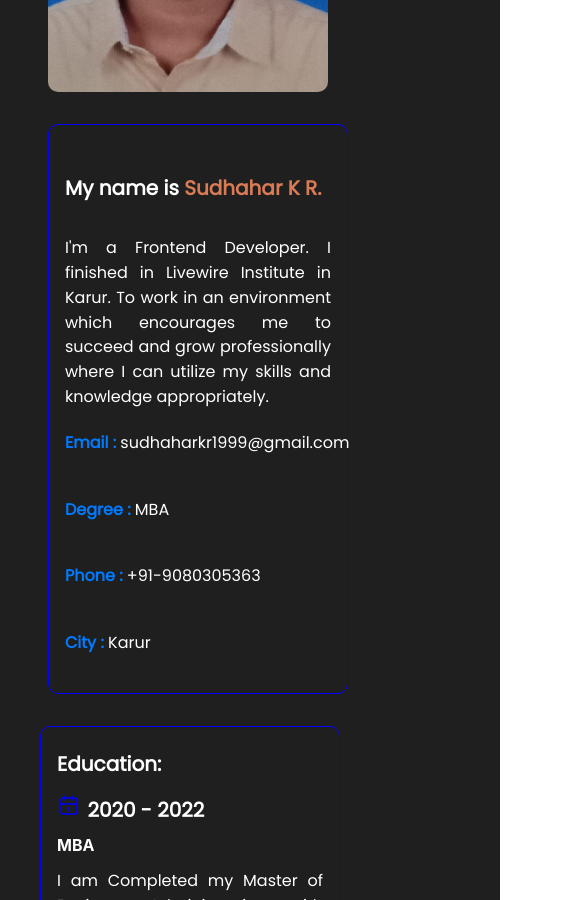
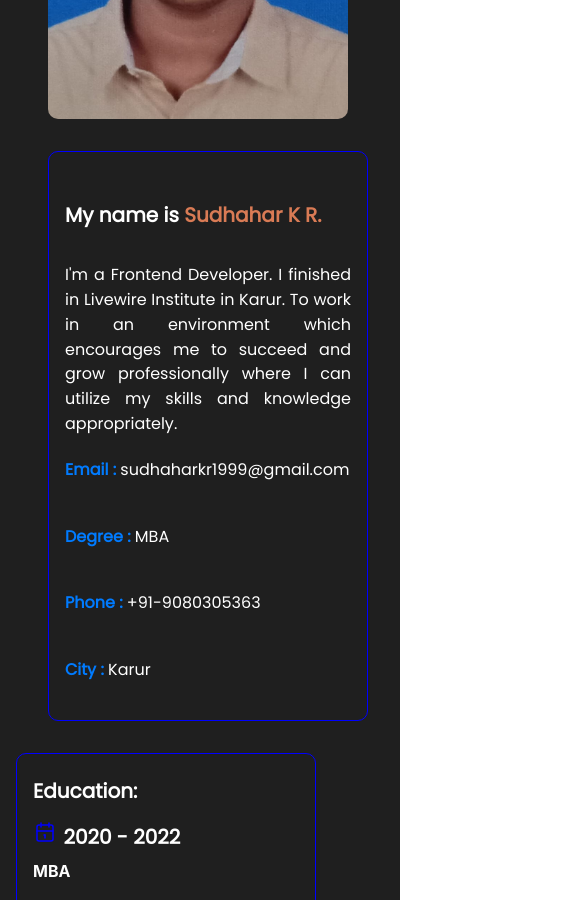
Before and after one commit to SudhaharKr/sudhahar, a React (Create React App) app: page /#/ in a window 390 px wide. Shown: the part 1100-2000 px from the top of the page, 585 px wide, since content can reach past the window. Built offline with nearby package versions, Linux system fonts and the light colour scheme.

Commit message:
some error corrected

```diff
--- a/src/Components/Footer/Footer.css
+++ b/src/Components/Footer/Footer.css
@@ -0,0 +1,12 @@
+.footer-container-section{
+    width: 1345px;
+    background-color: lightslategray;
+    padding: 0.4rem;
+}
+
+.footer-container-section p{
+    text-align: center;
+    font-family: "poppins";
+    font-weight: 400;
+    color: #f1f1f1;
+}
--- a/src/Components/Footer/Footer.js
+++ b/src/Components/Footer/Footer.js
@@ -1,9 +1,13 @@
 import React from 'react'
-
+import '../Footer/Footer.css'
 const Footer = () => {
   return (
     <div>
-
+      <section class="footer-container-section">
+          <p>
+             Copyright &copy; {new Date().getFullYear()}
+          </p>
+        </section>
     </div>
   )
 }
--- a/src/Components/Navbar/Navbar.js
+++ b/src/Components/Navbar/Navbar.js
@@ -79,7 +79,7 @@ const Navbar = () => {
         <div className="header-menu">
           <>
             <Drawer
-              position="right"
+              position="left"
               offset={0.4}
               radius="md"
               opened={opened}
--- a/src/Pages/About/About.css
+++ b/src/Pages/About/About.css
@@ -21,18 +21,19 @@
 }
 
 .about-me-image {
-  width: 800px;
+  width: 1200px;
   margin: auto;
-  padding: 2rem;
+  padding: 2rem 10rem;
+  gap: 2rem;
   display: flex;
 }
 .about-page-container img {
-  width: 280px;
+  width: 300px;
   border-radius: 10px;
 }
 
 .right-content {
-  width: 300px;
+  width: 500px;
   padding: 1rem;
   border: 1px solid blue;
   border-radius: 10px;
@@ -149,8 +150,9 @@
     width: 500px;
   }
   .about-me-image {
-    /* width: 300px; */
+    width: 400px;
     gap: 2rem;
+    /* padding-right: 3rem; */
     /* background-color: #007bff; */
     display: flex;
     flex-direction: column;
@@ -167,7 +169,7 @@
   .about-page-container {
     padding: 1rem;
     padding-right: 7rem;
-    /* width: 400px; */
+    width: 400px;
   }
   .about-me-image {
     gap: 2rem;
@@ -175,12 +177,10 @@
     flex-direction: column;
   }
   .right-content {
-    width: 300px;
-    margin-right: 4rem;
+    width: 320px;
   }
 
   .about-page-education-container {
     width: 300px;
-    margin-right: 3rem;
   }
 }
```
